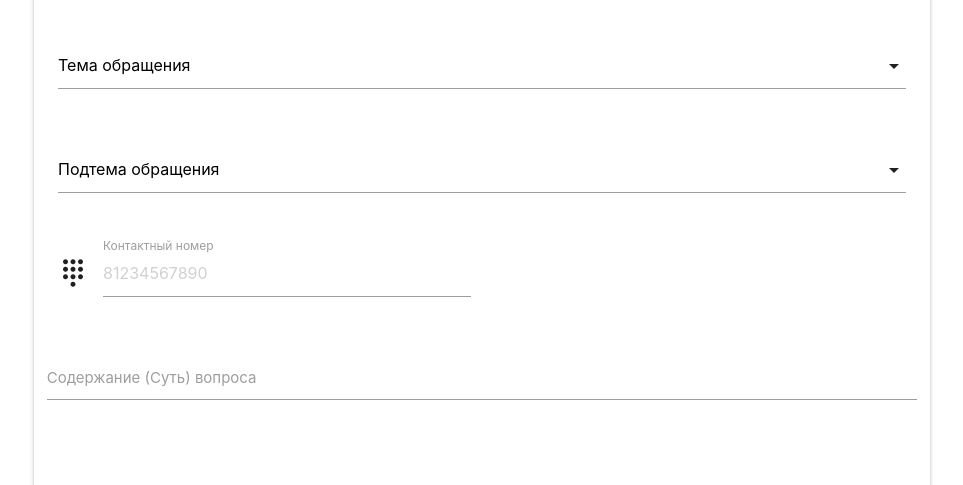
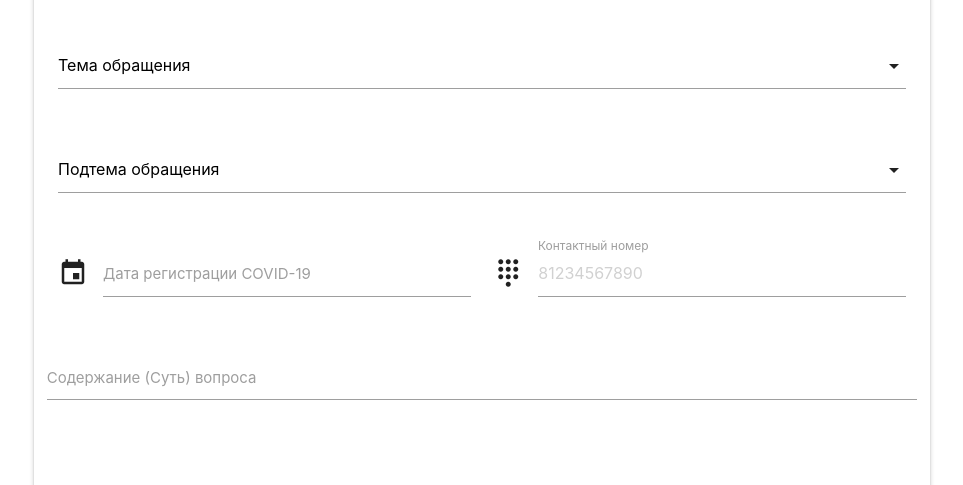
Before and after one commit to rkislov/122callcenter, a Django app: page /call/add in a window 1280 px wide. Shown: the part 295-780 px from the top of the page, without its empty margins (158-1121 px from the left). Run offline with Django 4.2, Linux system fonts and the light colour scheme; the visitor is signed in with stand-in values (Sample User, id 1); data that the repository does not hold is empty.

Commit message:
правильная форма

```diff
--- a/callcenter/calls/views.py
+++ b/callcenter/calls/views.py
@@ -86,15 +86,18 @@ def save(request):
         date_of_birth = datetime.datetime.strptime('01.01.1900', '%d.%m.%Y').isoformat()
     else:
         date_of_birth = datetime.datetime.strptime(request.POST.get('date_of_birth'), '%d.%m.%Y').isoformat()
-    #if( request.POST.get('registration_covid_date') == ''):
-    #     registration_covid_date = datetime.datetime.strptime('01.01.1900', '%d.%m.%Y').isoformat()
-    #else:
-    #     registration_covid_date = datetime.datetime.strptime(request.POST.get('registration_covid_date'), '%d.%m.%Y').isoformat()
+    if( request.POST.get('registration_covid_date') == ''):
+         registration_covid_date = datetime.datetime.strptime('01.01.1900', '%d.%m.%Y').isoformat()
+    else:
+         registration_covid_date = datetime.datetime.strptime(request.POST.get('registration_covid_date'), '%d.%m.%Y').isoformat()
     if( request.POST.get('callback_number') != None):
         callback_number = request.POST.get('callback_number')
     else:
         callback_number = None
-#    call_result = Call_result.objects.get(name="Обработан")
+    if( request.POST.get('call_result') != None):
+        call_result = Hospital.objects.get(id=request.POST.get('call_result'))
+    else:
+        call_result = None
     if(request.POST.get('complited') == 'on'):
         complited = True
     else:
@@ -118,26 +121,26 @@ def save(request):
         call_number=call_number,
         subject=subject,
         sub_subject=sub_subject,
-  #      registration_covid_date=registration_covid_date,
+        registration_covid_date=registration_covid_date,
         manipulation=manipulation,
         hospital=hospital,
         city=city,
         question=question,
         address=address,
         callback_number=callback_number,
-#        call_result=call_result,
+        call_result=call_result,
         call_operator=call_operator,
         complited=complited,
         urgent=urgent,
         )
     call.save()
+    if (request.POST.get(patient_fio) != None):
+        patient = Patient(
+            patient_fio=patient_fio,
+            date_of_birth=date_of_birth,
+            call=call
+        )
+        patient.save()
 
-    patient = Patient(
-        patient_fio=patient_fio,
-         date_of_birth=date_of_birth,
-        call=call
-    )
-    patient.save()
-    print(call.id)
 
     return HttpResponseRedirect("/")
--- a/callcenter/templates/calls/add.html
+++ b/callcenter/templates/calls/add.html
@@ -47,11 +47,11 @@
                               </div>
                           </div>
                           <div class="row">
-                          {% comment %} <div class="input-field col s6">
+                          <div class="input-field col s6">
                                 <i class="material-icons prefix">event</i>
                                 <input type="text" id="date1" class="datepicker" name="registration_covid_date">
                                 <label for="date1">Дата регистрации COVID-19</label>
-                            </div> {% endcomment %}
+                            </div>
                             <div class="input-field col s6">
                                 <i class="material-icons prefix">dialpad</i>
                                 <input placeholder="81234567890" id="callback_number" type="text" class="validate" name="callback_number">
@@ -131,7 +131,7 @@
                               <div class="row">
                                 <div class="col s6 center"/>
                                   <label>
-                                    <input type="checkbox" name="complited" />
+                                    <input type="checkbox" name="complited"/>
                                     <span>Звонок обработан</span>
                                   </label>
                                 </div>
```
Also changed, not shown: callcenter/templates/calls/index.html (+7 -1 lines).
